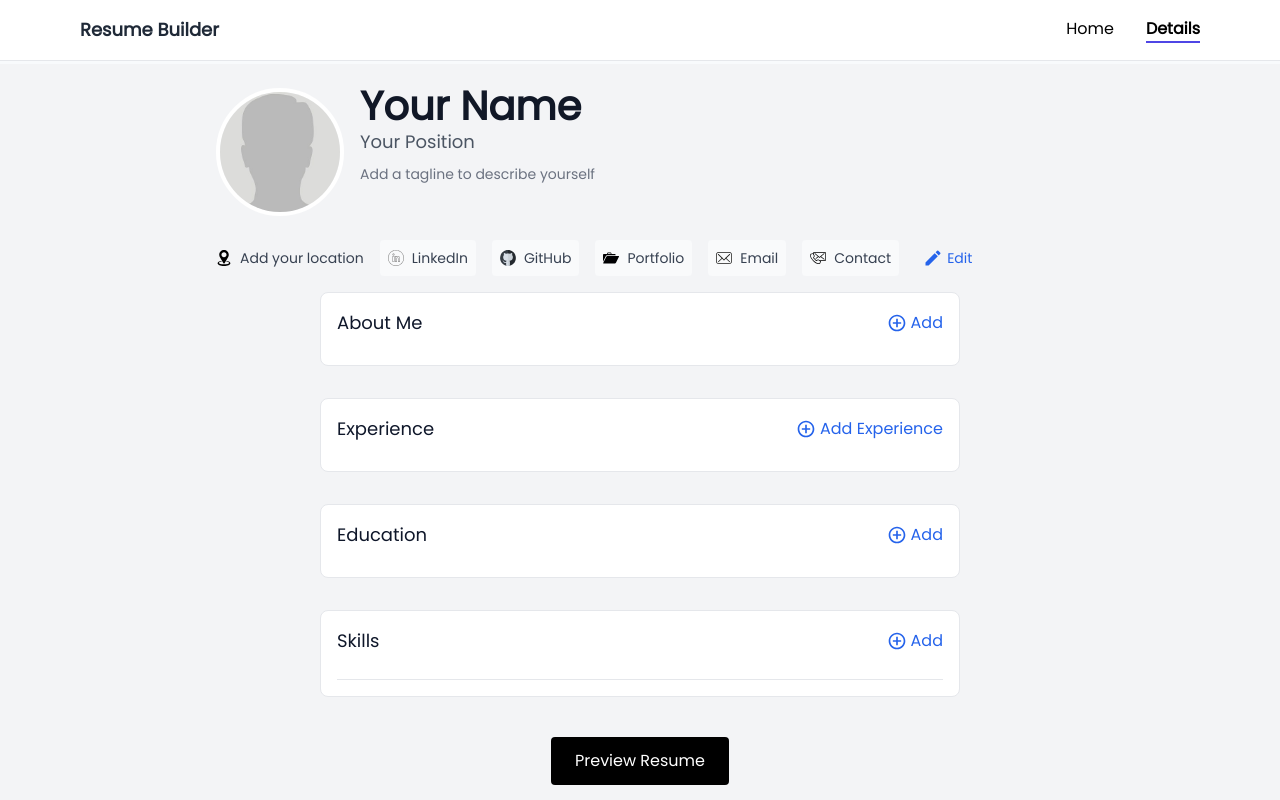
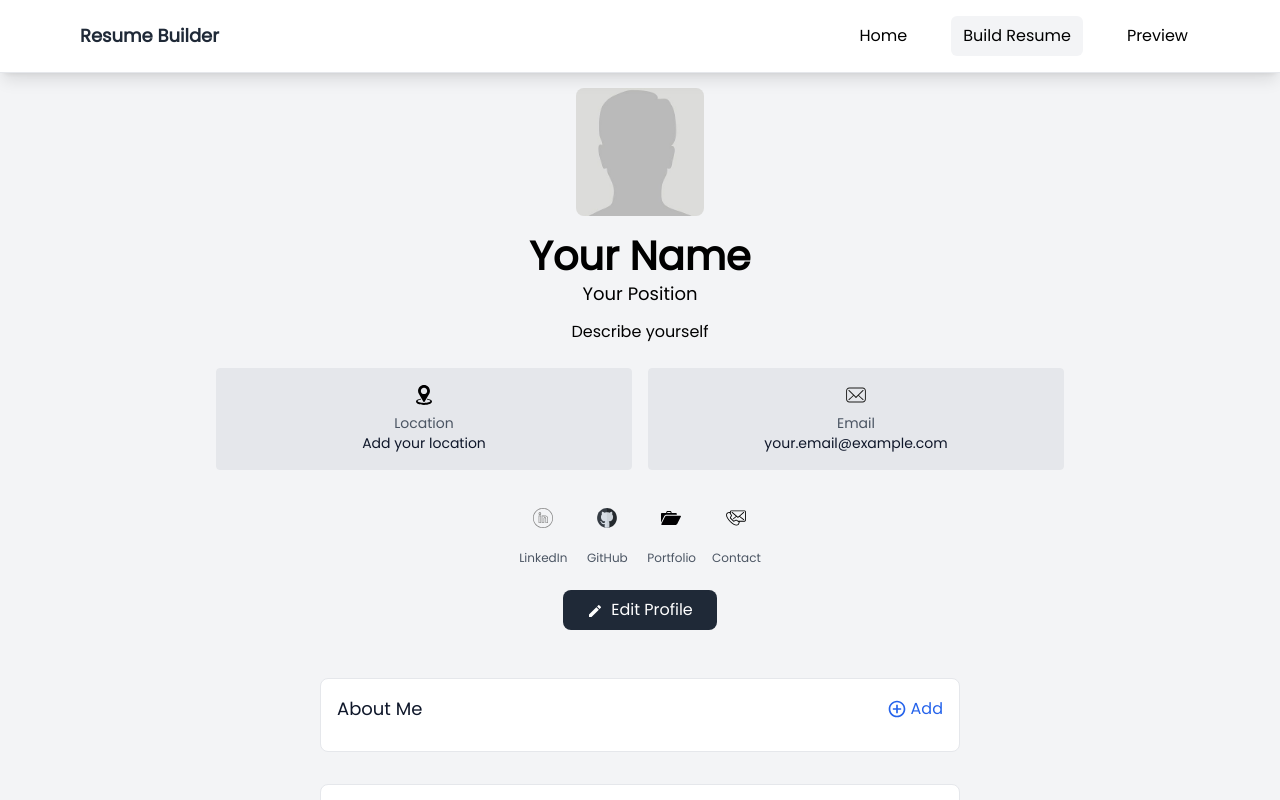
Before and after one commit to anupama115/resume-builder, a React (Create React App) app: page /details in a window 1280 px wide. Shown: the top 800 px of the page. Built offline with nearby package versions, Linux system fonts and the light colour scheme.

Commit message:
block-changes

```diff
--- a/src/App.js
+++ b/src/App.js
@@ -1,15 +1,20 @@
 import { RouterProvider, createBrowserRouter } from 'react-router-dom';
 import './App.css';
 import { routes } from './routes';
-import Footer from './components/Footer/Footer';
+import NavbarComponent from './components/Navbar';
 
 function App() {
-  const router = createBrowserRouter(routes)
+  const router = createBrowserRouter([
+    {
+      path: '/',
+      element: <NavbarComponent />,
+      children: routes
+    }
+  ]);
 
   return (
     <>
       <RouterProvider router={router} />
-      <Footer />
     </>
   );
 }
--- a/src/components/Footer/Footer.jsx
+++ /dev/null
@@ -1,9 +0,0 @@
-function Footer() {
-    return (
-        <div className="border-t mt-2 bg-gray-100 text-gray-900 py-3">
-            <p className="m-0 text-right pr-4">Resume Builder | copyright &copy;| Anupama</p>
-        </div>
-    )
-}
-
-export default Footer
--- a/src/components/Navbar.jsx
+++ b/src/components/Navbar.jsx
@@ -3,13 +3,41 @@ import { NavLink, Outlet } from 'react-router-dom';
 const NavbarComponent = () => {
     return (
         <>
-            <nav className="fixed top-0 z-50 w-full border-b bg-white">
+            <nav className="fixed top-0 z-50 w-full border-b bg-white shadow-lg">
                 <div className="container mx-auto px-4 sm:px-6 lg:px-20">
                     <div className="flex items-center justify-between py-4">
                         <div className="text-lg font-semibold text-gray-800">Resume Builder</div>
                         <div className="flex space-x-4 sm:space-x-8">
-                            <NavLink to="/" className="no-underline text-black hover:text-gray-600 transition-colors">Home</NavLink>
-                            <NavLink to="/details" className="no-underline text-black hover:text-gray-600 transition-colors">Details</NavLink>
+                            <NavLink
+                                to="/"
+                                className={({ isActive }) =>
+                                    `no-underline text-black hover:text-gray-600 transition-colors px-3 py-2 rounded-md ${
+                                        isActive ? 'bg-gray-100 font-medium' : ''
+                                    }`
+                                }
+                            >
+                                Home
+                            </NavLink>
+                            <NavLink
+                                to="/details"
+                                className={({ isActive }) =>
+                                    `no-underline text-black hover:text-gray-600 transition-colors px-3 py-2 rounded-md ${
+                                        isActive ? 'bg-gray-100 font-medium' : ''
+                                    }`
+                                }
+                            >
+                                Build Resume
+                            </NavLink>
+                            <NavLink
+                                to="/preview"
+                                className={({ isActive }) =>
+                                    `no-underline text-black hover:text-gray-600 transition-colors px-3 py-2 rounded-md ${
+                                        isActive ? 'bg-gray-100 font-medium' : ''
+                                    }`
+                                }
+                            >
+                                Preview
+                            </NavLink>
                         </div>
                     </div>
                 </div>
--- a/src/components/ProfileBlock.jsx
+++ b/src/components/ProfileBlock.jsx
@@ -14,41 +14,60 @@ function Profile() {
 
     return (
         <>
-            {/* Profile Header */}
-            <div className="flex flex-col md:flex-row items-center justify-between mb-6">
-                <div className="flex flex-col sm:flex-row items-center sm:items-start space-y-4 sm:space-y-0 sm:space-x-4 mb-4 md:mb-0">
-                    <img src={file} className="w-24 h-24 md:w-32 md:h-32 rounded-full object-cover border-4 border-white" alt="Profile" />
-                    <div className="text-center sm:text-left">
-                        <h2 className="text-xl sm:text-2xl md:text-3xl font-bold text-gray-900 mb-1">{profile.name || "Your Name"}</h2>
-                        <p className="text-base sm:text-lg text-gray-600 mb-2">{profile.position || "Your Position"}</p>
-                        <p className="text-gray-500 text-sm">{profile.tagline || "Add a tagline to describe yourself"}</p>
+            <div className="mb-8">
+                {/* Profile Image*/}
+                <div className="text-center mb-6">
+                    <img src={file} className="w-32 h-32 rounded-lg object-cover mx-auto" alt="Profile" />
                 </div>
+
+                {/* Name and Title*/}
+                <div className="text-center mb-6">
+                    <h1 className="text-2xl font-bold text-black mb-2">{profile.name || "Your Name"}</h1>
+                    <p className="text-lg text-black mb-3">{profile.position || "Your Position"}</p>
+                    <p className="text-black max-w-md mx-auto">{profile.tagline || "Describe yourself"}</p>
+                </div>
+
+                {/* Contact Grid */}
+                <div className="grid grid-cols-2 gap-4 mb-6">
+                    <div className="text-center p-4 bg-gray-200 border rounded">
+                        <img src="/images/location.svg" alt="Location" width="20" height="20" className="mx-auto mb-2" />
+                        <p className="text-sm text-gray-600">Location</p>
+                        <p className="text-sm font-medium">{profile.location || "Add your location"}</p>
+                    </div>
+                    <div className="text-center bg-gray-200 p-4 border rounded">
+                        <img src="/images/email.svg" alt="Email" width="20" height="20" className="mx-auto mb-2" />
+                        <p className="text-sm text-gray-600">Email</p>
+                        <p className="text-sm font-medium">{profile.email || "your.email@example.com"}</p>
                     </div>
                 </div>
 
-            {/* Contact Information */}
-            <div className="flex flex-wrap items-center gap-2 sm:gap-4">
-                <div className="flex items-center space-x-2 text-gray-700">
-                    <img src="/images/location.svg" alt="Location" width="16" height="16" />
-                    <span className="text-sm">{profile.location || "Add your location"}</span>
-                </div>
-
+                {/* Social Links*/}
+                <div className="flex justify-center space-x-4 mb-6">
                     {[
                         { icon: "/images/linkedin (2).svg", label: "LinkedIn" },
                         { icon: "/images/github.svg", label: "GitHub" },
                         { icon: "/images/portfolio.svg", label: "Portfolio" },
-                    { icon: "/images/email.svg", label: "Email" },
                         { icon: "/images/contact.svg", label: "Contact" }
                     ].map((link, index) => (
-                    <div key={index} className="flex items-center space-x-2 p-2 bg-gray-50 hover:bg-gray-100 rounded cursor-pointer">
-                        <img src={link.icon} alt={link.label} width="16" height="16" />
-                        <span className="text-sm text-gray-700 hidden sm:inline">{link.label}</span>
+                        <div key={index} className="text-center">
+                            <div className="w-12 h-12 rounded-lg flex items-center justify-center mb-2">
+                                <img src={link.icon} alt={link.label} width="20" height="20" />
+                            </div>
+                            <p className="text-xs text-gray-600">{link.label}</p>
                         </div>
                     ))}
-                <button type="button" onClick={() => setShow(true)} className="flex items-center gap-1 text-blue-600 hover:text-blue-800 p-2">
-                    <MdEdit size={20} />
-                    <span className="text-sm hidden sm:inline">Edit</span>
+                </div>
+
+                {/* Edit Button */}
+                <div className="text-center">
+                    <button
+                        onClick={() => setShow(true)}
+                        className="bg-gray-800 text-white px-6 py-2 rounded-lg"
+                    >
+                        <MdEdit size={16} className="inline mr-2" />
+                        Edit Profile
                     </button>
+                </div>
             </div>
             {show && (
                 <div className="fixed inset-0 bg-black bg-opacity-50 flex justify-center items-center z-50 p-4">
@@ -65,7 +84,7 @@ function Profile() {
                                 { name: "position", placeholder: "Your Position", type: "text" },
                                 { name: "tagline", placeholder: "Describe yourself in one line", type: "text" },
                                 { name: "email", placeholder: "Email Address", type: "email" },
-                                { name: "contact", placeholder: "Contact Number", type: "text" },
+                                { name: "contact", placeholder: "Contact Number", type: "number" },
                                 { name: "github", placeholder: "GitHub Profile", type: "text" },
                                 { name: "linkedin", placeholder: "LinkedIn Profile", type: "text" },
                                 { name: "website", placeholder: "Your Portfolio Website", type: "text" }
@@ -77,7 +96,7 @@ function Profile() {
                                     placeholder={field.placeholder}
                                     value={profile[field.name] || ""}
                                     onChange={handleProfile}
-                                    className="w-full p-2 border border-gray-300 rounded focus:outline-none focus:ring-2 focus:ring-blue-500"
+                                    className="w-full p-2 border rounded"
                                 />
                             ))}
 
--- a/src/pages/Details/Details.jsx
+++ b/src/pages/Details/Details.jsx
@@ -7,9 +7,8 @@ import Skills from '../../components/SkillBlock';
 
 const Details = () => {
     return (
-        <div className="bg-gray-100">
-            <div className="p-0 w-full" />
-            <div className='w-full max-w-4xl mx-auto p-4 sm:p-6'>
+        <div className="bg-gray-100 min-h-screen">
+            <div className='w-full max-w-4xl mx-auto p-4 sm:p-6 pt-8'>
                 <Profile />
                 <AboutMe />
                 <Experience />
```
Also changed, not shown: package.json (+1 -10 lines), src/routes/index.js (+0 -7 lines). Lines whose indentation alone changed are shown as unchanged.
